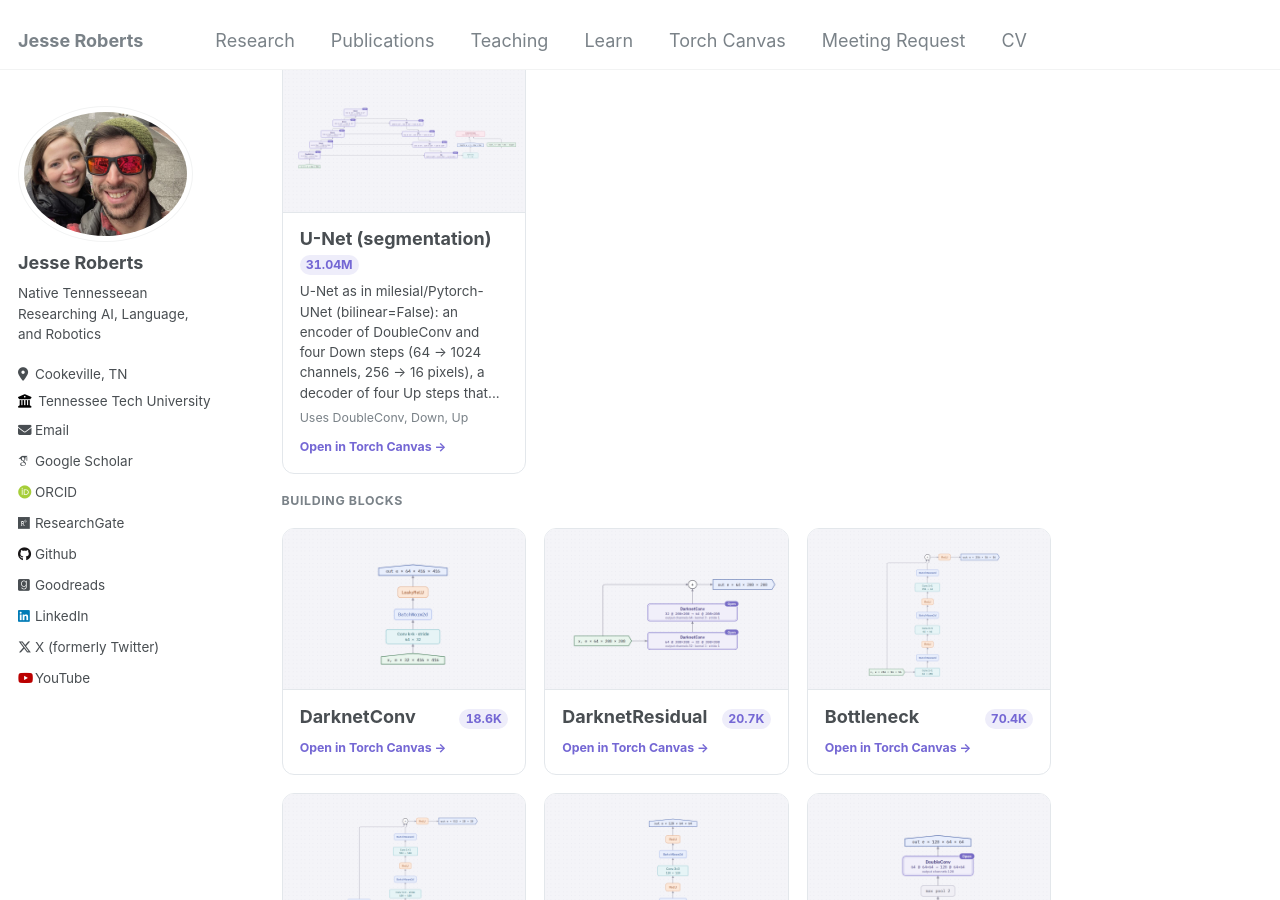
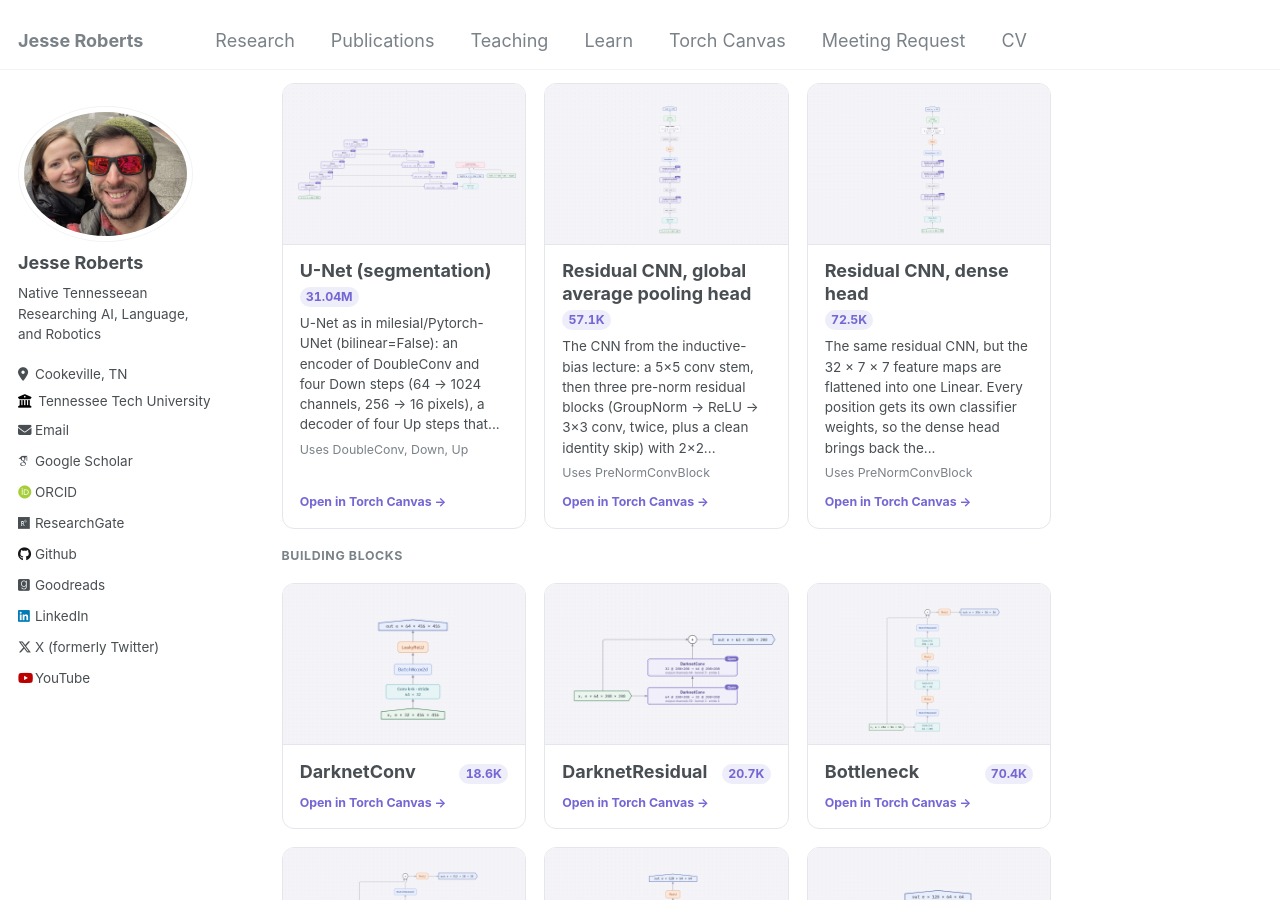
Before and after one commit to JesseTNRoberts/New-site-test, a Jekyll site: the page built from _pages/torch-canvas.html, in a window 1280 px wide and 900 px high, scrolled down 4329 px. Built offline with Jekyll 4.4.1, drawn with Linux system fonts in a browser that asks for light colours; some web fonts are replaced; some of the changed text lies outside the part shown.

Commit message:
Update site data:stats torch-canvas

```diff
--- a/_data/publications.yml
+++ b/_data/publications.yml
@@ -1,7 +1,7 @@
 # Generated from Google Scholar by scripts/update_stats.rb (daily via GitHub Actions).
 # Don't edit by hand. To fix a paper, edit it on your Scholar profile.
 profile: https://scholar.google.com/citations?user=Bj9GEfkAAAAJ
-updated: '2026-10-23T15:12:35Z'
+updated: '2026-10-24T14:03:00Z'
 papers:
 - title: Augmenting LLM-Based Agents for Improved Performance in Pentesting and Commissioning
     Operational Technology in Critical Infrastructure
--- a/_data/torch_canvas_library.json
+++ b/_data/torch_canvas_library.json
@@ -1,7 +1,7 @@
 {
   "source": "https://github.com/JesseTNRoberts/torch-canvas",
-  "commit": "316971e1dd4b6627dac7c5c902a3d029ae2a5178",
-  "updated": "2026-10-23T15:15:20.240Z",
+  "commit": "c6b394cefe3db36e8f9ddbb7bec23c9616ad1888",
+  "updated": "2026-10-24T14:05:51.129Z",
   "networks": [
     {
       "kind": "network",
@@ -257,6 +257,30 @@
       ],
       "params": "5.75M params · ❄ 2.70M",
       "thumb": "/assets/torch-canvas/thumbs/ijepa_small.png"
+    },
+    {
+      "kind": "network",
+      "file": "networks/23_residual_cnn_gap.json",
+      "id": "residual_cnn_gap",
+      "title": "Residual CNN, global average pooling head",
+      "description": "The CNN from the inductive-bias lecture: a 5×5 conv stem, then three pre-norm residual blocks (GroupNorm → ReLU → 3×3 conv, twice, plus a clean identity skip) with 2×2 max pooling, a final GroupNorm and ReLU, then global average pooling (adaptive average pool to 1 × 1) and one Linear. Position is averaged away before the classifier. 57,098 parameters.",
+      "blocks": [
+        "PreNormConvBlock"
+      ],
+      "params": "57.1K",
+      "thumb": "/assets/torch-canvas/thumbs/residual_cnn_gap.png"
+    },
+    {
+      "kind": "network",
+      "file": "networks/24_residual_cnn_dense.json",
+      "id": "residual_cnn_dense",
+      "title": "Residual CNN, dense head",
+      "description": "The same residual CNN, but the 32 × 7 × 7 feature maps are flattened into one Linear. Every position gets its own classifier weights, so the dense head brings back the addresses convolution removed. 72,458 parameters.",
+      "blocks": [
+        "PreNormConvBlock"
+      ],
+      "params": "72.5K",
+      "thumb": "/assets/torch-canvas/thumbs/residual_cnn_dense.png"
     }
   ],
   "blocks": [
@@ -359,6 +383,16 @@
       "blocks": [],
       "params": "3.77M",
       "thumb": "/assets/torch-canvas/thumbs/mamba_block.png"
+    },
+    {
+      "kind": "block",
+      "file": "blocks/prenorm_conv_block.json",
+      "id": "prenorm_conv_block",
+      "title": "PreNormConvBlock",
+      "description": "A pre-norm residual block for images: GroupNorm → ReLU → 3×3 conv, twice, plus a clean identity skip (x + h). The channel count and image size stay the same.",
+      "blocks": [],
+      "params": "18.6K",
+      "thumb": "/assets/torch-canvas/thumbs/prenorm_conv_block.png"
     },
     {
       "kind": "block",
```
Also changed, not shown: _data/stats.yml (+4 -4 lines), assets/torch-canvas/thumbs/basic_cnn.png, assets/torch-canvas/thumbs/prenorm_conv_block.png (added), assets/torch-canvas/thumbs/qwen2_5_vl_vision_block.png, assets/torch-canvas/thumbs/qwen2_5_vl_vision_stage.png, assets/torch-canvas/thumbs/residual_cnn_dense.png (added), assets/torch-canvas/thumbs/residual_cnn_gap.png (added), assets/torch-canvas/thumbs/resnet50.png, assets/torch-canvas/thumbs/unet_up.png.
